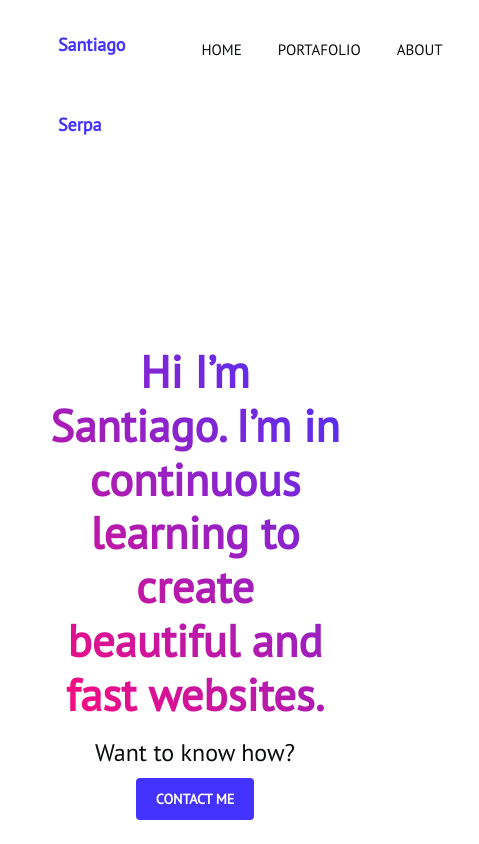
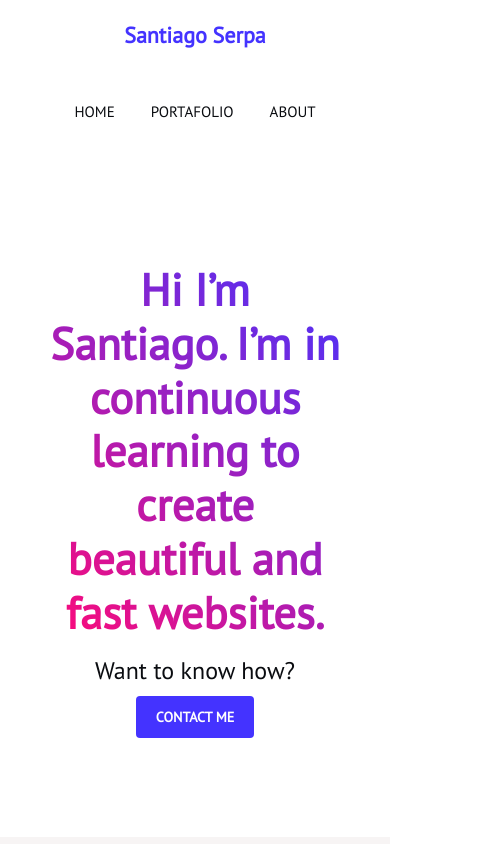
Before and after one commit to santiagoserpa55/website, a plain HTML site: page index.html in a window 390 px wide. Shown: the top 844 px of the page, 479 px wide, since content can reach past the window. Drawn offline with nearby package versions, Linux system fonts and the light colour scheme.

Commit message:
Ajustamos un poco el responsive desing

```diff
--- a/css/header.css
+++ b/css/header.css
@@ -1,27 +1,28 @@
 @import url("./main.css");
-.logo {
-    font-size: 18px;
-    font-weight: 700;
-    text-decoration: none;
-    padding: 0 40px;
-    line-height: 80px;
-    color: var(--color-primary);
-}
 .nav {
     display: flex;
     justify-content: space-between;
-    margin: 0 auto;
+}
+.logo {
+    width: 100%;
+    font-weight: 700;
+    padding: 0 40px;
+    line-height: 70px;
+}
+.nav .logo a{
+    font-size: 18px;
+    text-decoration: none;
+    color: var(--color-primary);
 }
 .nav-menu {
     display: flex;
-    margin-right: 40px;
+    justify-content: center;
     list-style: none;
 }
 .nav, ul, li a{
     color: var(--color-text);
     text-decoration: none;
-    padding: 5px 18px;
-    border-radius: 6px;
+    padding: 0 18px;
     transition: all .3s ease-in-out;
 }
 .nav-menu-item {
@@ -29,8 +30,8 @@
     font-size: 15px;
     line-height: 80px;
 }
+.nav-menu-item:hover {
 
-.nav-menu-item:hover {
-    color: var(--color-grade-fade);
+    border-radius: 6px;
     text-decoration: underline;
 }
--- /dev/null
+++ b/css/mobile.css
@@ -0,0 +1,15 @@
+@media(max-width:600px){
+    .logo{
+        width: 100%;
+        text-align: center;
+
+    }
+    .nav{
+        margin: 0 auto;
+        display: block;
+        margin-top: 0;
+    }
+    .nav .logo a{
+        font-size: 22px;
+    }
+}
--- a/css/styles.css
+++ b/css/styles.css
@@ -4,7 +4,7 @@
     padding: 15px;
 }
 .intro{
-    margin: 10em 2em;
+    margin: 6em 2em;
     text-align: center;
 }
 .intro h1{
--- a/index.html
+++ b/index.html
@@ -19,11 +19,14 @@
     <link rel="stylesheet" href="./css/styles.css">
     <link rel="stylesheet" href="./css/skills.css">
     <link rel="stylesheet" href="./css/footer.css">
+    <link rel="stylesheet" href="./css/mobile.css">
 </head>
 <body>
     <header class="header">
         <nav class="nav">
-            <a href="index.html" class="logo nav-link">Santiago Serpa</a>
+            <div class="logo">
+                <a href="index.html">Santiago Serpa</a>
+            </div>
             <ul class="nav-menu">
                 <li class="nav-menu-item"><a href="/" class="nav-menu-link nav-link">HOME</a></li>
                 <li class="nav-menu-item"><a href="https://github.com/usersantiago" class="nav-menu-link nav-link" target="_blank">PORTAFOLIO</a></li>
```
